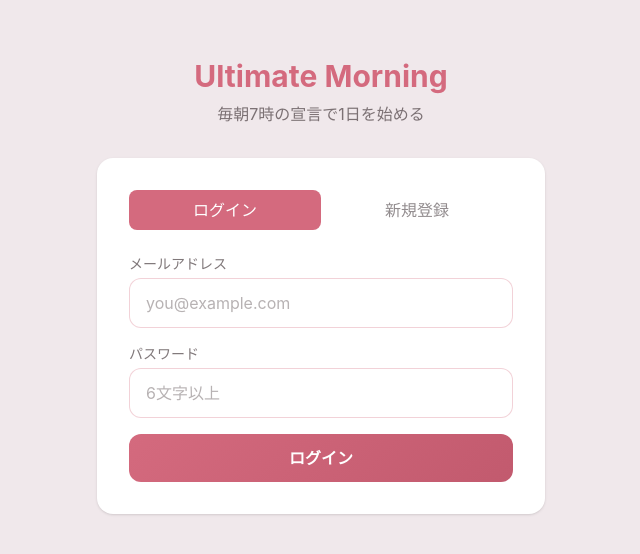
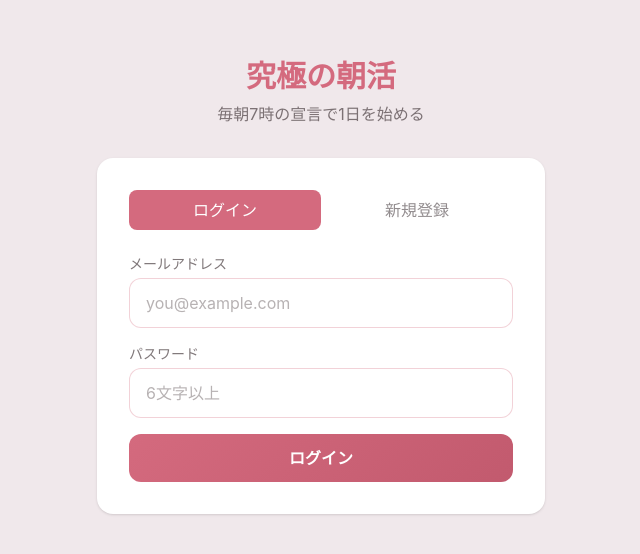
Before and after one commit to hackjpnteam/journal, a Next.js app: page /login in a window 1280 px wide. Shown: the part 114-668 px from the top of the page, without its empty margins (319-959 px from the left). Built offline with nearby package versions, Linux system fonts and the light colour scheme.

Commit message:
Rename Ultimate Morning to 究極の朝活
Co-Authored-By: Claude Opus 4.5 <noreply@anthropic.com>

```diff
--- a/src/app/(auth)/login/page.tsx
+++ b/src/app/(auth)/login/page.tsx
@@ -58,7 +58,7 @@ export default function LoginPage() {
     <div className="min-h-screen flex items-center justify-center p-4 bg-[#f0e8eb]">
       <div className="w-full max-w-md">
         <div className="text-center mb-8">
-          <h1 className="text-3xl font-bold text-[#d46a7e] mb-2">Ultimate Morning</h1>
+          <h1 className="text-3xl font-bold text-[#d46a7e] mb-2">究極の朝活</h1>
           <p className="text-[#4a3f42]/70">毎朝7時の宣言で1日を始める</p>
         </div>
 
--- a/src/app/layout.tsx
+++ b/src/app/layout.tsx
@@ -3,7 +3,7 @@ import './globals.css'
 import { Providers } from './providers'
 
 export const metadata: Metadata = {
-  title: 'Ultimate Morning',
+  title: '究極の朝活',
   description: '毎朝7時の宣言で1日を始める',
 }
 
--- a/src/components/TopBar.tsx
+++ b/src/components/TopBar.tsx
@@ -22,7 +22,7 @@ export function TopBar() {
       <div className="max-w-4xl mx-auto px-4 py-3">
         <div className="flex items-center justify-between">
           <Link href="/" className="text-lg font-semibold text-white">
-            Ultimate Morning
+            究極の朝活
           </Link>
 
           <nav className="flex items-center gap-1">
```
